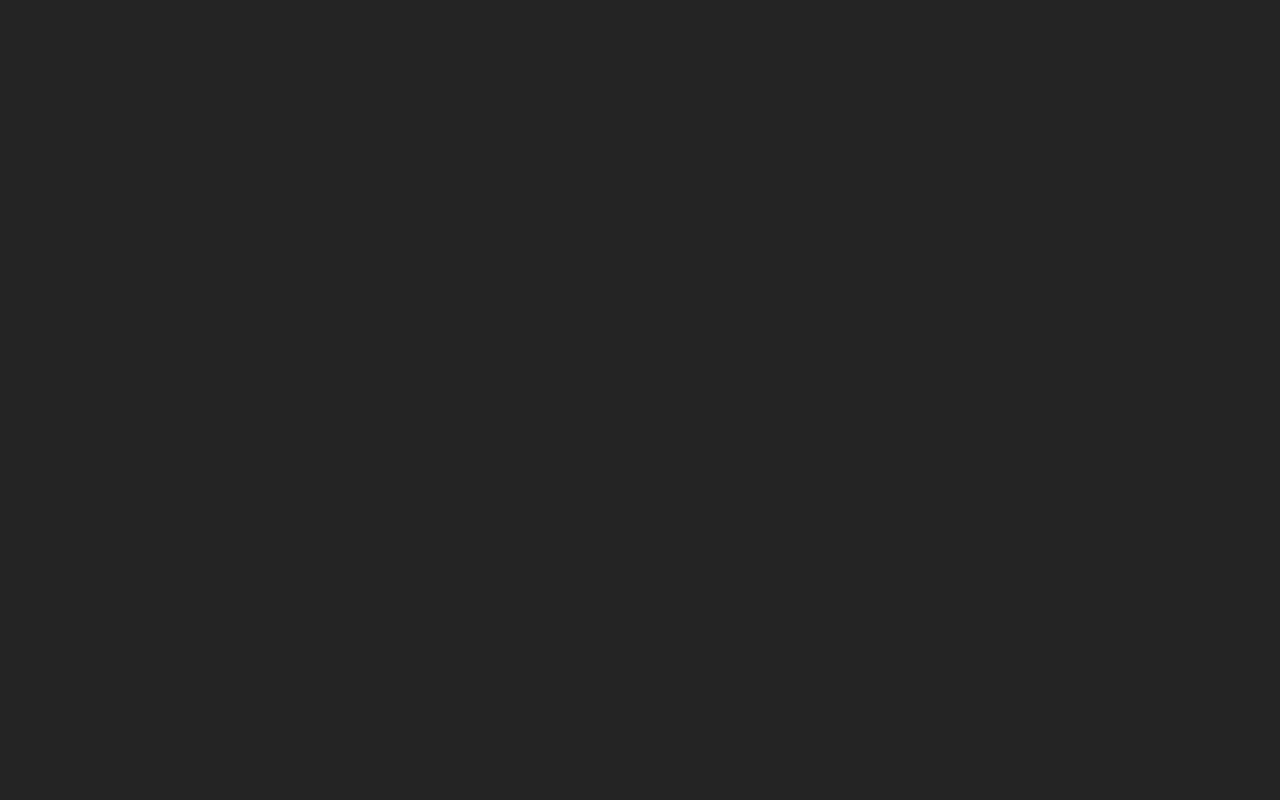
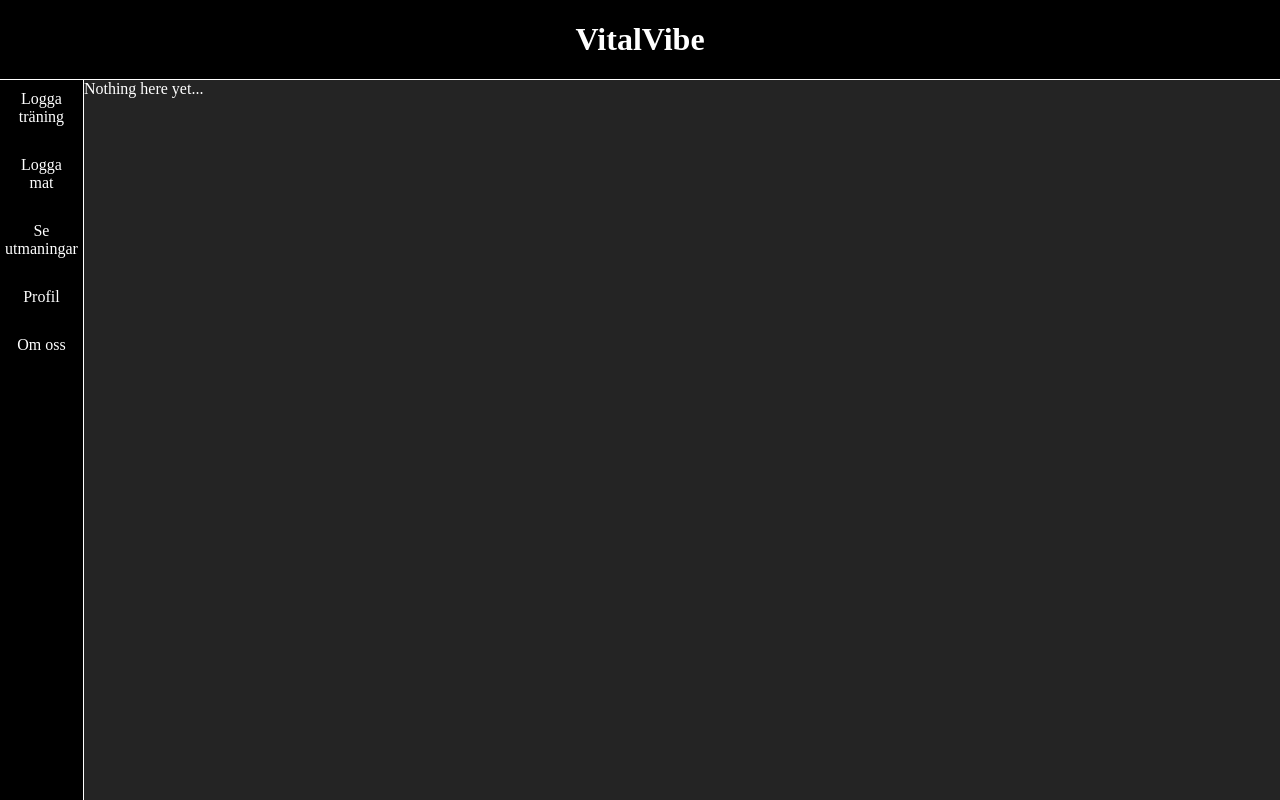
Before and after one commit to johnsson84/VitalVibe_Frontend, a React (Vite) app: page /training in a window 1280 px wide. Before the commit this address had no page. Built offline with nearby package versions, Linux system fonts and the light colour scheme.

Commit message:
added header and sidebar

```diff
--- a/src/VitalVibeApp.jsx
+++ b/src/VitalVibeApp.jsx
@@ -4,6 +4,7 @@ import { BrowserRouter, Routes, Route } from 'react-router-dom';
 
 // PAGES
 import Loginpage from './pages/loginpage/Loginpage'
+import TrainingPage from './pages/trainingPage/TrainingPage';
 
 function VitalVibeApp() {
 
@@ -13,6 +14,7 @@ function VitalVibeApp() {
       <BrowserRouter>
         <Routes>
           <Route path="/" element={<Loginpage />}></Route>
+          <Route path="/training" element={<TrainingPage />}></Route>
         </Routes>
       </BrowserRouter>
     </div>
--- /dev/null
+++ b/src/components/header/Header.css
@@ -0,0 +1,9 @@
+header {
+    display: flex;
+    justify-content: center;
+    background-color: black;
+    color: white;
+    align-items: center;
+    border-bottom: 1px solid white;
+    height: 100%;
+}
--- /dev/null
+++ b/src/components/header/Header.jsx
@@ -0,0 +1,11 @@
+import './Header.css';
+
+const Header = () => {
+    return (
+        <header>
+            <h1>VitalVibe</h1>
+        </header>
+    )
+}
+
+export default Header;
--- /dev/null
+++ b/src/components/sidebar/Sidebar.css
@@ -0,0 +1,18 @@
+nav {
+    background-color: black;
+    color: white;
+    display: flex;
+    flex-direction: column;
+    border-right: 1px solid white;
+    height: 100%;
+}
+.sideLink {
+    text-align: center;
+    padding: 10px 5px 20px 5px;
+    text-decoration: none;
+    color: white;
+}
+.sideLink:hover {
+    background-color: white;
+    color: black;
+}
--- /dev/null
+++ b/src/components/sidebar/Sidebar.jsx
@@ -0,0 +1,25 @@
+// STUFF
+import { Link } from 'react-router-dom';
+
+// CSS
+import './Sidebar.css';
+
+const Sidebar = () => {
+
+    return (
+        <sidebar>
+            <nav>
+
+                {/** Maybe we change text to icons later? */}
+
+                <Link className='sideLink' to="/training">Logga<br></br>träning</Link>
+                <Link className='sideLink' to="/food">Logga<br></br>mat</Link>
+                <Link className='sideLink' to="/challenges">Se<br></br>utmaningar</Link>
+                <Link className='sideLink' to="/profile">Profil</Link>
+                <Link className='sideLink' to="/about">Om oss</Link>
+            </nav>
+        </sidebar>
+    )
+}
+
+export default Sidebar;
--- /dev/null
+++ b/src/components/training/AddTraining.css
@@ -0,0 +1,3 @@
+p {
+    color: white;
+}
--- /dev/null
+++ b/src/components/training/AddTraining.jsx
@@ -0,0 +1,13 @@
+// CSS
+import './AddTraining.css';
+
+const AddTraining = () => {
+
+    return (
+        <>
+            <p>Nothing here yet...</p>
+        </>
+    )
+}
+
+export default AddTraining;
--- /dev/null
+++ b/src/pages/trainingPage/TrainingPage.css
@@ -0,0 +1,10 @@
+.trainingMain {
+    height: 100vh;
+}
+.trainingHeader {
+    height: 10%;
+}
+.training {
+    display: flex;
+    height: 90%;
+}
--- /dev/null
+++ b/src/pages/trainingPage/TrainingPage.jsx
@@ -0,0 +1,29 @@
+// PAGES
+import Header from "../../components/header/Header";
+import Sidebar from "../../components/sidebar/Sidebar";
+import AddTraining from "../../components/training/AddTraining";
+
+// CSS
+import "./TrainingPage.css";
+
+const TrainingPage = () => {
+
+    return (
+        <main>
+
+            <div className="trainingMain">
+                <div className="trainingHeader">
+                    <Header></Header>
+                </div>
+                <div className="training">
+                    <Sidebar></Sidebar>
+                    <AddTraining></AddTraining>
+                </div>
+            </div>
+
+
+        </main>
+    )
+}
+
+export default TrainingPage;
```
Also changed, not shown: src/index.css (line endings or trailing spaces).
